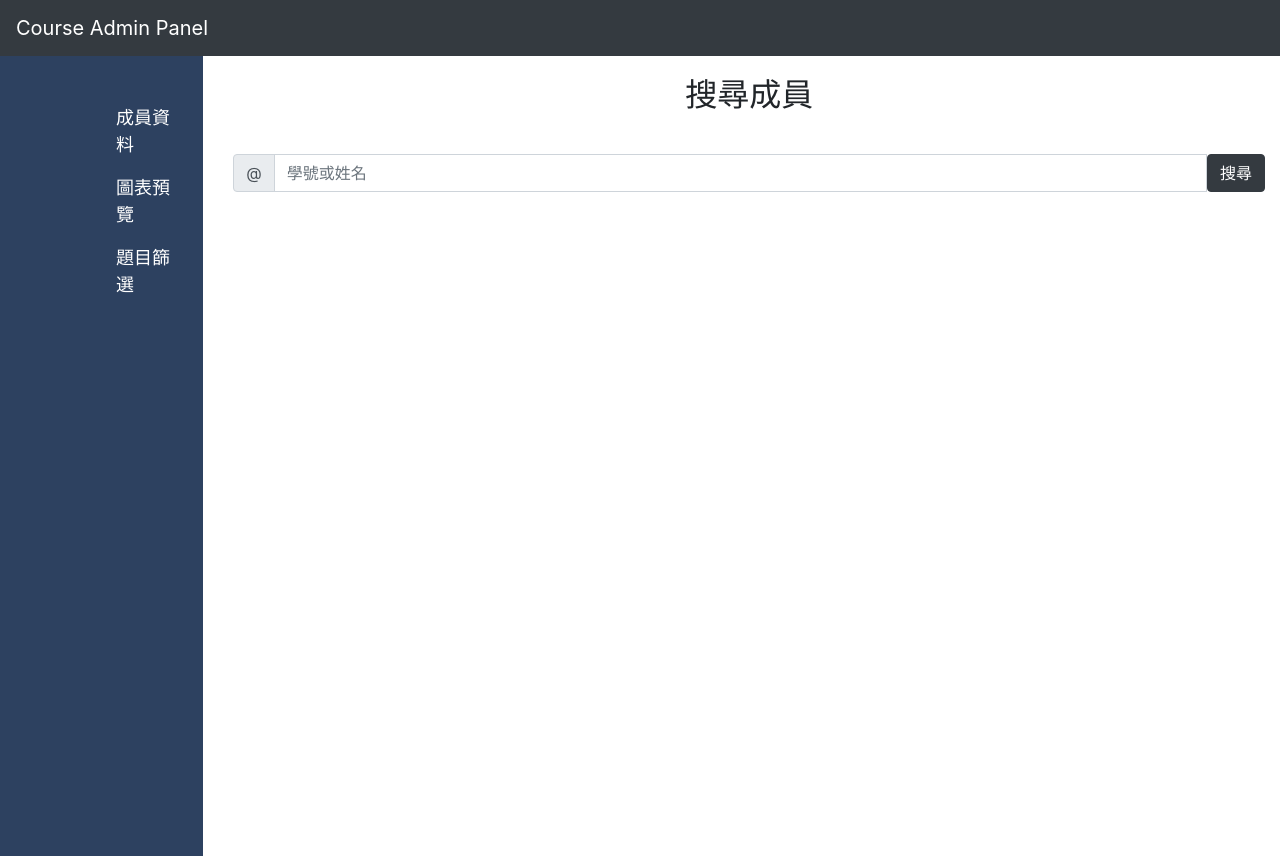
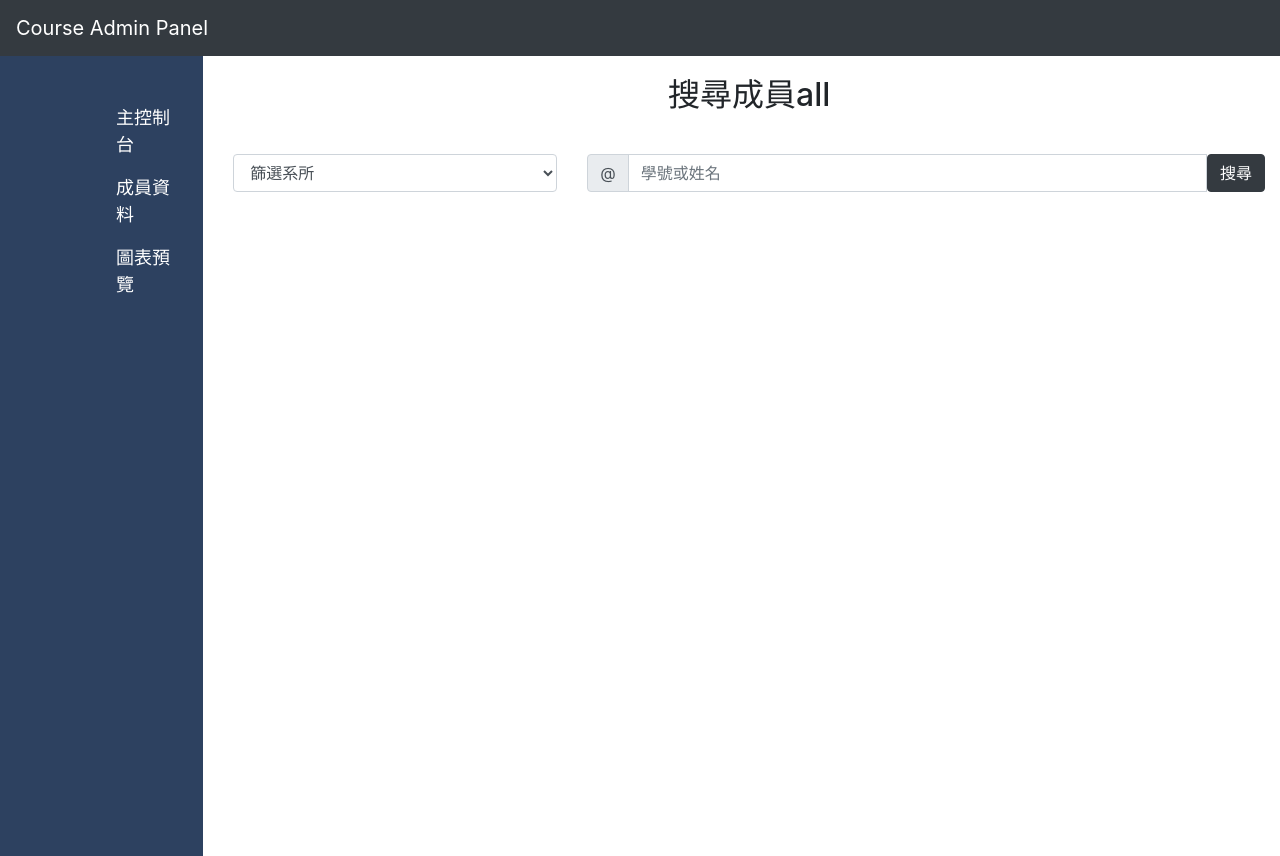
Before and after one commit to xeaiow/course-admin-panel, a Vue app: page /member in a window 1280 px wide. Built offline with nearby package versions, Linux system fonts and the light colour scheme; what highcharts-vue would draw is missing.

Commit message:
+ 判斷該學生作答結束

```diff
--- a/src/components/Dashboard.vue
+++ b/src/components/Dashboard.vue
@@ -12,9 +12,9 @@
                 <div class="row">
                     <div class="col align-self-center">
                         <nav class="nav flex-column content-margin left-menu">
-                            <a class="nav-link active" @click="goto('/member')">成員資料</a>
-                            <a class="nav-link" href="#">圖表預覽</a>
-                            <a class="nav-link" href="#">題目篩選</a>
+                            <a class="nav-link active navbar-hove" @click="goto('/')">主控制台</a>
+                            <a class="nav-link navbar-hove" @click="goto('/member')">成員資料</a>
+                            <a class="nav-link navbar-hove" href="#">圖表預覽</a>
                         </nav>
                     </div>
                 </div>
@@ -27,7 +27,7 @@
                             <div class="card text-white bg-dark mb-3" style="max-width: 18rem;">
                                 <div class="card-header text-center"><h2>成員</h2></div>
                                 <div class="card-body">
-                                    <h5 class="card-title text-center"><h2>501</h2></h5>
+                                    <h5 class="card-title text-center"><h2>{{ info.count }}</h2></h5>
                                 </div>
                             </div>
                         </div>
@@ -35,15 +35,15 @@
                             <div class="card text-white bg-info mb-3" style="max-width: 18rem;">
                                 <div class="card-header text-center"><h2>男性</h2></div>
                                 <div class="card-body">
-                                    <h5 class="card-title text-center"><h2>257</h2></h5>
+                                    <h5 class="card-title text-center"><h2>{{ info.male }}</h2></h5>
                                 </div>
                             </div>
                         </div>
                         <div class="col-sm">
                             <div class="card text-white bg-danger mb-3" style="max-width: 18rem;">
-                                <div class="card-header text-center"><h2>女姓</h2></div>
+                                <div class="card-header text-center"><h2>女性</h2></div>
                                 <div class="card-body">
-                                    <h5 class="card-title text-center"><h2>244</h2></h5>
+                                    <h5 class="card-title text-center"><h2>{{ info.female }}</h2></h5>
                                 </div>
                             </div>
                         </div>
@@ -63,8 +63,16 @@
 export default {
     data () {
         return {
+            info: {
+                male: '',
+                female: '',
+                count: ''
+            },
             msg: 'Dashboard',
             chartOptions: {
+                title: {
+                    text: '成員性別比例'
+                },
                 chart: {
                     plotBackgroundColor: null,
                     plotBorderWidth: null,
@@ -88,12 +96,12 @@ export default {
                     colorByPoint: true,
                     data: [{
                         name: '男性',
-                        y: 61.41,
+                        y: 1,
                         sliced: true,
                         selected: true
                     }, {
                         name: '女性',
-                        y: 11.84
+                        y: 2
                     }]
                 }]
             }
@@ -103,6 +111,16 @@ export default {
         goto: function (link) {
             this.$router.push(link)
         }
+    },
+    mounted: function () {
+        this.axios.get('//localhost:8000/get/dashboard').then((response) => {
+            let res = response.data
+            this.info.male = res.male
+            this.info.female = res.female
+            this.info.count = res.count
+            this.chartOptions.series[0].data[0].y = res.male
+            this.chartOptions.series[0].data[1].y = res.female
+        })
     }
 }
 </script>
--- a/src/components/Member.vue
+++ b/src/components/Member.vue
@@ -12,17 +12,74 @@
                 <div class="row">
                     <div class="col align-self-center">
                         <nav class="nav flex-column content-margin left-menu">
-                            <a class="nav-link active navbar-hove" href="#">成員資料</a>
-                            <a class="nav-link navbar-hover" href="#">圖表預覽</a>
-                            <a class="nav-link navbar-hove" href="#">題目篩選</a>
+                            <a class="nav-link navbar-hove" @click="goto('/')">主控制台</a>
+                            <a class="nav-link active navbar-hove" @click="goto('/member')">成員資料</a>
+                            <a class="nav-link navbar-hove" href="#">圖表預覽</a>
                         </nav>
                     </div>
                 </div>
             </div>
             <div class="col-10">
-                <p class="text-center h2 main-panel">搜尋成員</p>
+                <p class="text-center h2 main-panel">搜尋成員{{department}}</p>
                 <div class="container content-margin">
                     <div class="row">
+                        <div class="form-group col-md-4">
+                            <select v-model="department" class="form-control">
+                                <option value="all" selected>篩選系所</option>
+                                <option value="師培中心">師培中心</option>
+                                <option value="應數系">應數系</option>
+                                <option value="物理系">物理系</option>
+                                <option value="化學系">化學系</option>
+                                <option value="心理系">心理系</option>
+                                <option value="生科系">生科系</option>
+                                <option value="奈米學位學程">奈米學位學程</option>
+                                <option value="理學學士學位學程">理學學士學位學程</option>
+                                <option value="化工系">化工系</option>
+                                <option value="土木系">土木系</option>
+                                <option value="工業國際碩">工業國際碩</option>
+                                <option value="工業系">工業系</option>
+                                <option value="醫工系">醫工系</option>
+                                <option value="電子系">電子系</option>
+                                <option value="資訊國際碩">資訊國際碩</option>
+                                <option value="資訊系">資訊系</option>
+                                <option value="電機國際碩">電機國際碩</option>
+                                <option value="電機系">電機系</option>
+                                <option value="環工系">環工系</option>
+                                <option value="機械系">機械系</option>
+                                <option value="巨量碩士學程">巨量碩士學程</option>
+                                <option value="國際商學學士學程">國際商學學士學程</option>
+                                <option value="商學學士學程">商學學士學程</option>
+                                <option value="企管碩專班">企管碩專班</option>
+                                <option value="企管系">企管系</option>
+                                <option value="國貿系">國貿系</option>
+                                <option value="會計系">會計系</option>
+                                <option value="資管碩專班">資管碩專班</option>
+                                <option value="資管系">資管系</option>
+                                <option value="財法系">財法系</option>
+                                <option value="商學博">商學博</option>
+                                <option value="財金系">財金系</option>
+                                <option value="國際商碩">國際商碩</option>
+                                <option value="建築系">建築系</option>
+                                <option value="室設系">室設系</option>
+                                <option value="商設系">商設系</option>
+                                <option value="景觀系">景觀系</option>
+                                <option value="設計博">設計博</option>
+                                <option value="設計學士原住民專班">設計學士原住民專班</option>
+                                <option value="文創設計碩">文創設計碩</option>
+                                <option value="社會設計學士學程">社會設計學士學程</option>
+                                <option value="特教系">特教系</option>
+                                <option value="應外系">應外系</option>
+                                <option value="宗研所">宗研所</option>
+                                <option value="教研所">教研所</option>
+                                <option value="應華系">應華系</option>
+                                <option value="人育學士學程">人育學士學程</option>
+                                <option value="電資學院學士班">電資學院學士班</option>
+                                <option value="通訊碩士學位學程">通訊碩士學位學程</option>
+                                <option value="生醫材料國際碩">生醫材料國際碩</option>
+                                <option value="永續能源國際碩士學程">永續能源國際碩士學程</option>
+                                <option value="人工智慧學士學程">人工智慧學士學程</option>
+                            </select>
+                        </div>
                         <div class="col-sm">
                             <div class="input-group mb-3">
                                 <div class="input-group-prepend">
@@ -35,8 +92,8 @@
                     </div>
                     <div class="row">
                         <div class="col-sm">
-                            <table class="table" v-if="student != ''">
-                                <thead class="thead-dark">
+                            <table class="table table-hover" v-if="student != ''">
+                                <thead>
                                     <tr>
                                         <th scope="col">學號</th>
                                         <th scope="col">姓名</th>
@@ -71,6 +128,7 @@ export default {
             question: questions,
             keyword: '',
             student: [],
+            department: 'all',
             msg: 'Dashboard',
             chartOptions: {
                 chart: {
@@ -111,14 +169,14 @@ export default {
         }
     },
     methods: {
-        goto: function () {
-            this.$router.push('/login')
+        goto: function (link) {
+            this.$router.push(link)
         },
         getStudent: function () {
             if (this.keyword == '') {
                 return false
             }
-            this.axios.get('//localhost:8000/get/student/' + this.keyword).then((response) => {
+            this.axios.get('//localhost:8000/get/student/' + this.department + '/' + this.keyword).then((response) => {
                 this.student = response.data
             })
         },
--- a/src/components/PreviewStudent.vue
+++ b/src/components/PreviewStudent.vue
@@ -13,9 +13,9 @@
                 <div class="row">
                     <div class="col align-self-center">
                         <nav class="nav flex-column content-margin left-menu">
+                            <a class="nav-link navbar-hove" @click="goto('/')">主控制台</a>
                             <a class="nav-link active navbar-hove" @click="goto('/member')">成員資料</a>
                             <a class="nav-link navbar-hove" href="#">圖表預覽</a>
-                            <a class="nav-link navbar-hove" href="#">題目篩選</a>
                         </nav>
                     </div>
                 </div>
@@ -24,8 +24,8 @@
                 <div class="container content-margin">
                     <div class="row">
                         <div class="col-sm">
-                            <table class="table" v-if="student != ''">
-                                <thead class="thead-dark">
+                            <table class="table table-hover" v-if="student != ''">
+                                <thead>
                                     <tr>
                                         <th scope="col" width="15%">學號</th>
                                         <th scope="col" width="15%">姓名</th>
@@ -95,13 +95,21 @@ export default {
     computed: {
         convertAnswer () {
 
-            let finalId = this.answer[this.answer.length-1].question_id
+            let finalId = this.answer[this.answer.length-1]
             let self = this
 
             this.question.forEach(function(e) {
-                if (e.parent == finalId) {
-                    self.count = e.question
+                if (e.opt == "any") {
+                    if (e.parent == finalId.question_id) {
+                        self.count = e.question
+                    }
                 }
+                else {
+                    if (e.parent == finalId.question_id && e.opt == finalId.answer) {
+                        self.count = e.question
+                    }
+                }
+
             })
             return this.count
         },
--- a/src/router/index.js
+++ b/src/router/index.js
@@ -17,11 +17,6 @@ export default new Router({
 			component: Dashboard
 		},
 		{
-			path: '/login',
-			name: 'Login',
-			component: Login
-		},
-		{
 			path: '/member',
 			name: 'Member',
 			component: Member
```
